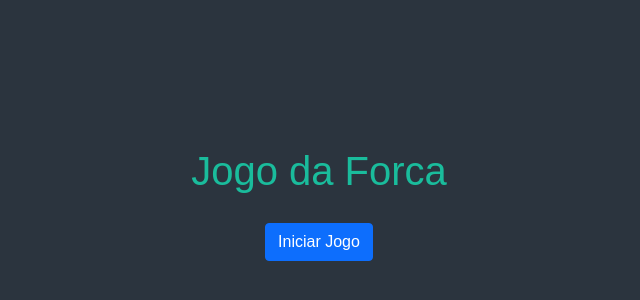
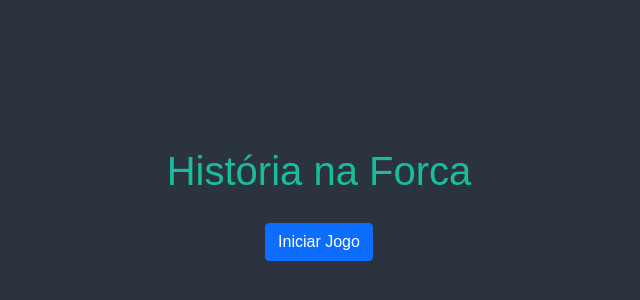
Before and after one commit to FidelissJr/jogo_da_forca_vue, a Vue app: page / in a window 1280 px wide. Shown: the part 196-496 px from the top of the page, without its empty margins (321-961 px from the left). Built offline with nearby package versions, Linux system fonts and the light colour scheme.

Commit message:
alterado nome projeto

```diff
--- a/src/App.vue
+++ b/src/App.vue
@@ -1,7 +1,7 @@
 <template>
   <div id="app">
     <section id="menu" v-if="etapa == 'inicio'">
-      <h1>Jogo da Forca</h1>
+      <h1>História na Forca</h1>
       <button class="teclado-button btn btn-primary" v-on:click="iniciarJogo">
         Iniciar Jogo
       </button>
```
